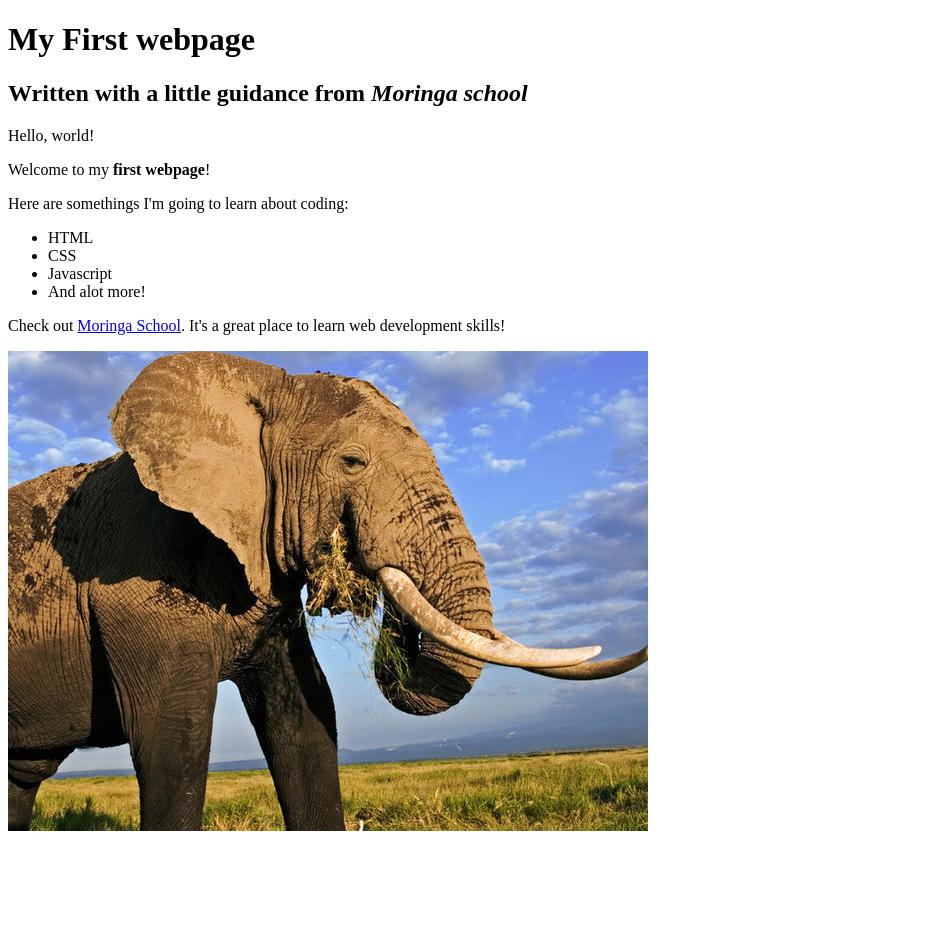
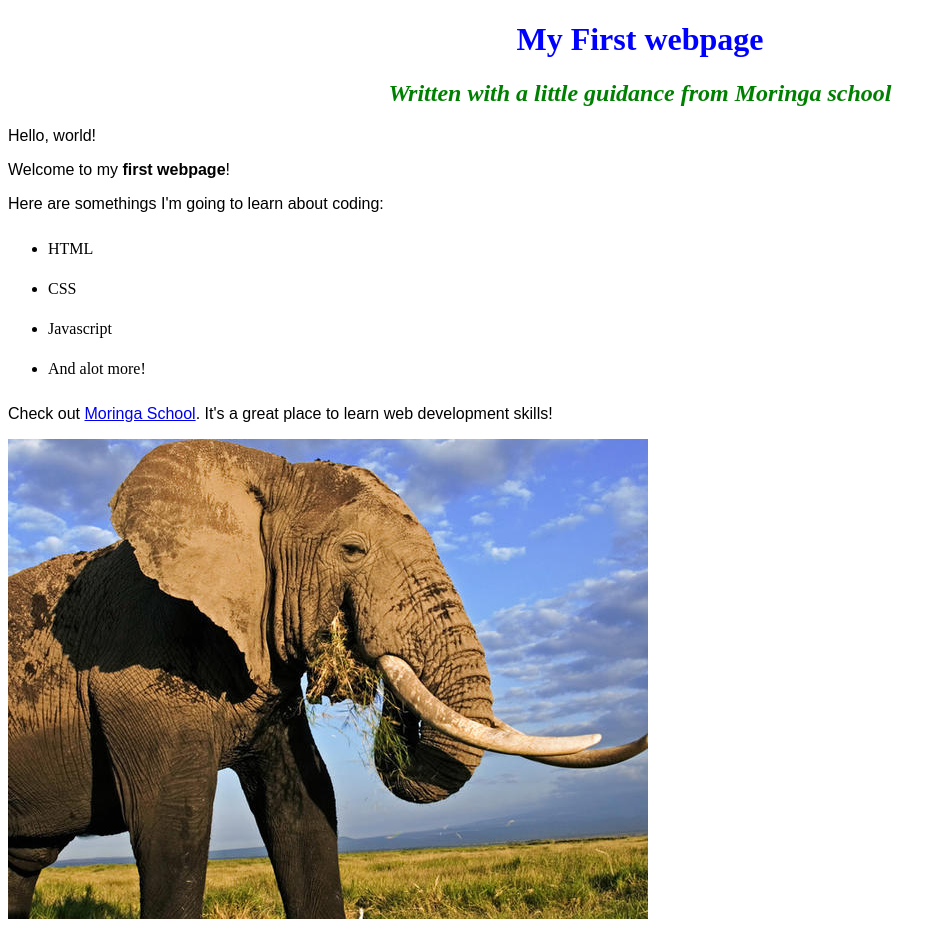
Before and after one commit to cyruswere/My-first-webpage, a plain HTML site: page index.html in a window 1280 px wide. Shown: the whole page, without its empty margins (0-946 px from the left). Before the commit the page ends 843 px from the top, so only its background shows below. Drawn offline with Linux system fonts and the light colour scheme.

Commit message:
change name of my-first-webpage to index.html

```diff
--- a/my-first-webpage.html
+++ b/index.html
@@ -2,6 +2,7 @@
 <html lang="en" dir="ltr">
   <head>
     <meta charset="utf-8">
+    <link rel="stylesheet" href="style.css">
     <title>My First webpage!</title>
   </head>
   <body>
--- /dev/null
+++ b/style.css
@@ -0,0 +1,15 @@
+h1{
+  color: blue;
+  text-align: center;
+}
+h2 {
+    color: green;
+    font-style: italic;
+    text-align: center;
+  }
+  p {
+    font-family: sans-serif;
+  }
+  ul {
+    line-height: 40px;
+  }
```
